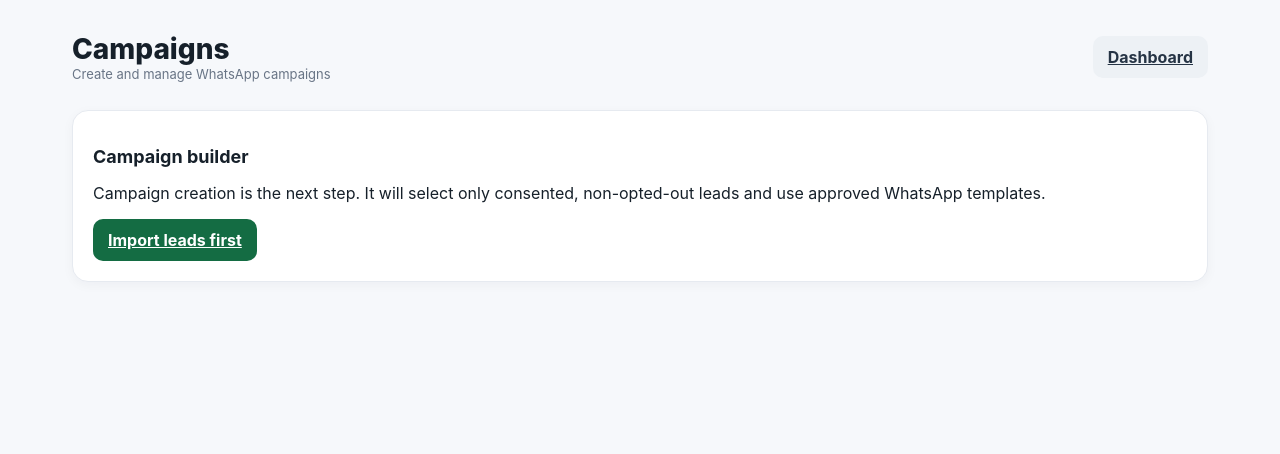
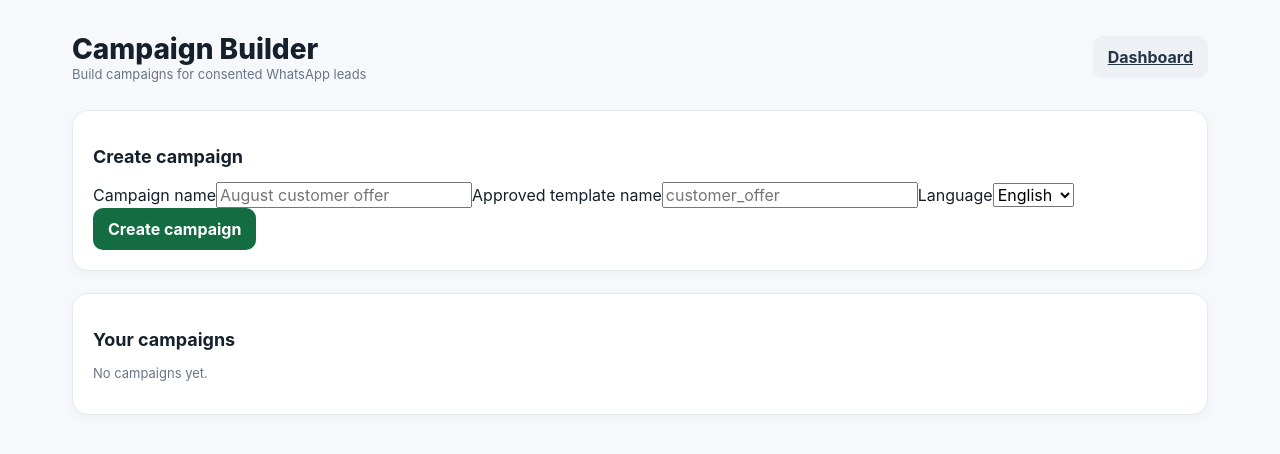
Before and after one commit to Hitesh709/WhatsappBulk, a Next.js app: page /campaigns in a window 1280 px wide. Shown: the top 454 px of the page. Built offline with nearby package versions, Linux system fonts and the light colour scheme; no server answers; the database is empty.

Commit message:
Build campaign builder screen

```diff
--- a/app/campaigns/page.tsx
+++ b/app/campaigns/page.tsx
@@ -1,5 +1,38 @@
-import Link from "next/link";
+"use client";
+
+import { FormEvent, useEffect, useState } from "react";
+
+type Campaign = { id: string; name: string; templateName: string; language: string; status: string; createdAt: string };
 
 export default function CampaignsPage() {
-  return <main className="shell"><header className="top"><div><div className="brand">Campaigns</div><div className="label">Create and manage WhatsApp campaigns</div></div><Link className="btn secondary" href="/">Dashboard</Link></header><section className="card section"><h2>Campaign builder</h2><p>Campaign creation is the next step. It will select only consented, non-opted-out leads and use approved WhatsApp templates.</p><div className="actions"><Link className="btn" href="/import">Import leads first</Link></div></section></main>;
+  const [campaigns, setCampaigns] = useState<Campaign[]>([]);
+  const [name, setName] = useState("");
+  const [templateName, setTemplateName] = useState("");
+  const [language, setLanguage] = useState("en");
+  const [notice, setNotice] = useState("");
+
+  async function load() {
+    const r = await fetch("/api/campaigns");
+    if (r.ok) setCampaigns(await r.json());
+  }
+  useEffect(() => { load(); }, []);
+
+  async function create(e: FormEvent) {
+    e.preventDefault(); setNotice("");
+    const r = await fetch("/api/campaigns", { method: "POST", headers: { "Content-Type": "application/json" }, body: JSON.stringify({ name, templateName, language }) });
+    const data = await r.json();
+    if (!r.ok) return setNotice(data.error || "Could not create campaign");
+    setName(""); setTemplateName(""); setNotice("Campaign created successfully."); load();
+  }
+
+  return <main className="shell">
+    <header className="top"><div><div className="brand">Campaign Builder</div><div className="label">Build campaigns for consented WhatsApp leads</div></div><a className="btn secondary" href="/">Dashboard</a></header>
+    <section className="card section"><h2>Create campaign</h2><form className="form" onSubmit={create}>
+      <label>Campaign name<input value={name} onChange={e => setName(e.target.value)} placeholder="August customer offer" required /></label>
+      <label>Approved template name<input value={templateName} onChange={e => setTemplateName(e.target.value)} placeholder="customer_offer" required /></label>
+      <label>Language<select value={language} onChange={e => setLanguage(e.target.value)}><option value="en">English</option><option value="hi">Hindi</option><option value="gu">Gujarati</option></select></label>
+      <button className="btn" type="submit">Create campaign</button>
+    </form>{notice && <p className="label">{notice}</p>}</section>
+    <section className="card section"><h2>Your campaigns</h2>{campaigns.length === 0 ? <p className="label">No campaigns yet.</p> : <table className="table"><thead><tr><th>Name</th><th>Template</th><th>Language</th><th>Status</th></tr></thead><tbody>{campaigns.map(c => <tr key={c.id}><td>{c.name}</td><td>{c.templateName}</td><td>{c.language}</td><td>{c.status}</td></tr>)}</tbody></table>}</section>
+  </main>;
 }
```
